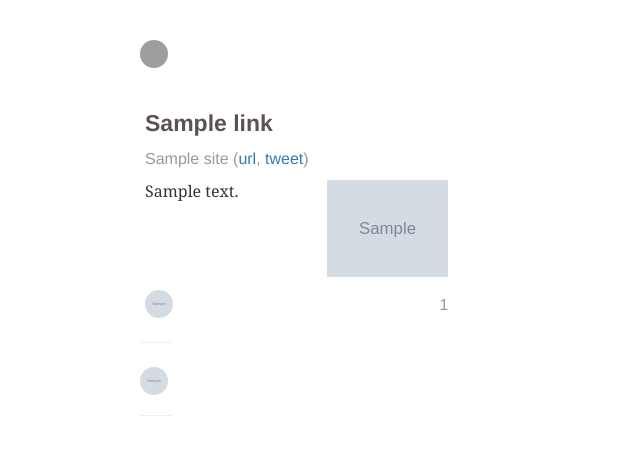
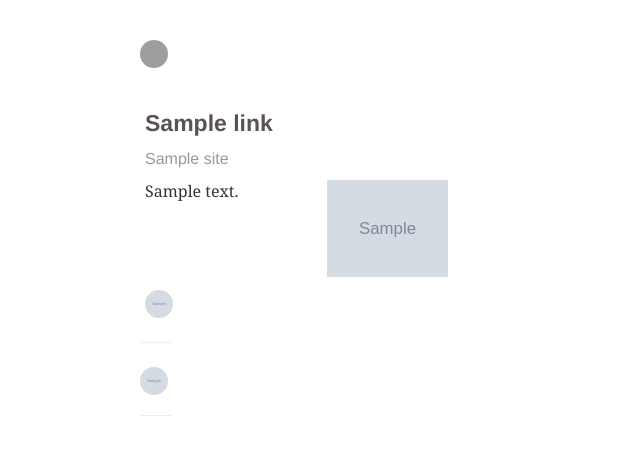
Before and after one commit to svven/web, a Flask app: template web/templates/reader/marks.html in a window 1280 px wide. Shown: the top 455 px of the page, without its empty margins (0-640 px from the left). Run offline with Flask 2, Linux system fonts and the light colour scheme; the template is opened without the code that fills it: most values are stand-ins (such as "Sample title", 1, 10 or a date in 2020); grey boxes marked "Sample" are stand-in pictures; parts of the project's set-up code (start-up, migrations or seed data) failed here and were passed over; some libraries are stand-ins or nearby versions; grey boxes are pictures that could not be loaded.

Commit message:
Online git requirements

```diff
--- a/requirements.txt
+++ b/requirements.txt
@@ -3,6 +3,7 @@ Flask-Assets==0.10
 Flask-Cache==0.13.1
 Flask-SQLAlchemy==2.0
 Flask-Script==2.0.5
+gunicorn==19.2.1
 psycopg2==2.5.4
--e ../database # git+ssh://git@bitbucket.org/svven/database.git@master#egg=svven-database
--e ../aggregator # git+ssh://git@bitbucket.org/svven/aggregator.git@master#egg=svven-aggregator
+git+ssh://git@bitbucket.org/svven/database.git@master#egg=svven-database # -e ../database
+git+ssh://git@bitbucket.org/svven/aggregator.git@master#egg=svven-aggregator # -e ../aggregator
--- a/web/news/__init__.py
+++ b/web/news/__init__.py
@@ -0,0 +1 @@
+from views import news
--- a/web/templates/news/link.html
+++ b/web/templates/news/link.html
@@ -6,7 +6,7 @@
 	</h2>
 	<p class="site">
 		<span>{{ link.site }}</span>
-		(<a href="{{ mark.twitter_status.url }}">url</a>, <a href="https://twitter.com/{{ user.screen_name}}/status/{{ mark.twitter_status.status_id }}">tweet</a>)
+		<!--(<a href="{{ mark.twitter_status.url }}">url</a>, <a href="https://twitter.com/{{ user.screen_name}}/status/{{ mark.twitter_status.status_id }}">tweet</a>)-->
 	</p>{% if link.image_url != none %}
 	<div class="crop">
 		<div><img class="image" src="{{ link.image_url }}" /></div>
@@ -20,5 +20,5 @@
 		<a href="/@{{ user.screen_name }}">
 			<img class="reader" style="margin-top:4px" src="{{ user.profile_image_url}}" title="@{{ user.screen_name }}" /></a>
 	</div>
-	<div class="clearfix pull-right site" style="margin-top:12px">{{ mark.twitter_status.status_id }}</div>
+	<!-- <div class="clearfix pull-right site" style="margin-top:12px">{{ mark.twitter_status.status_id }}</div> -->
 </div>
```
Also changed, not shown: web/news/views.py (+10 -0 lines).
